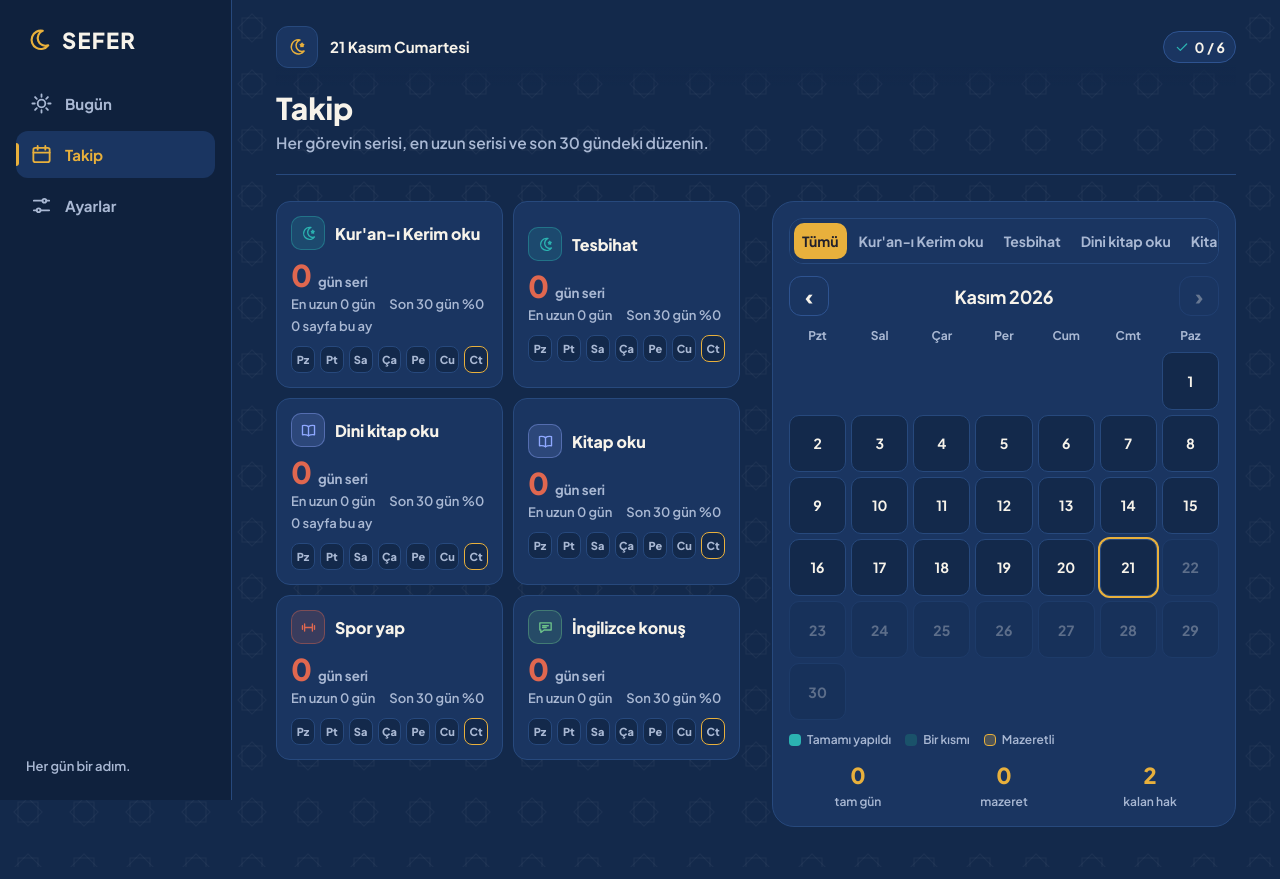
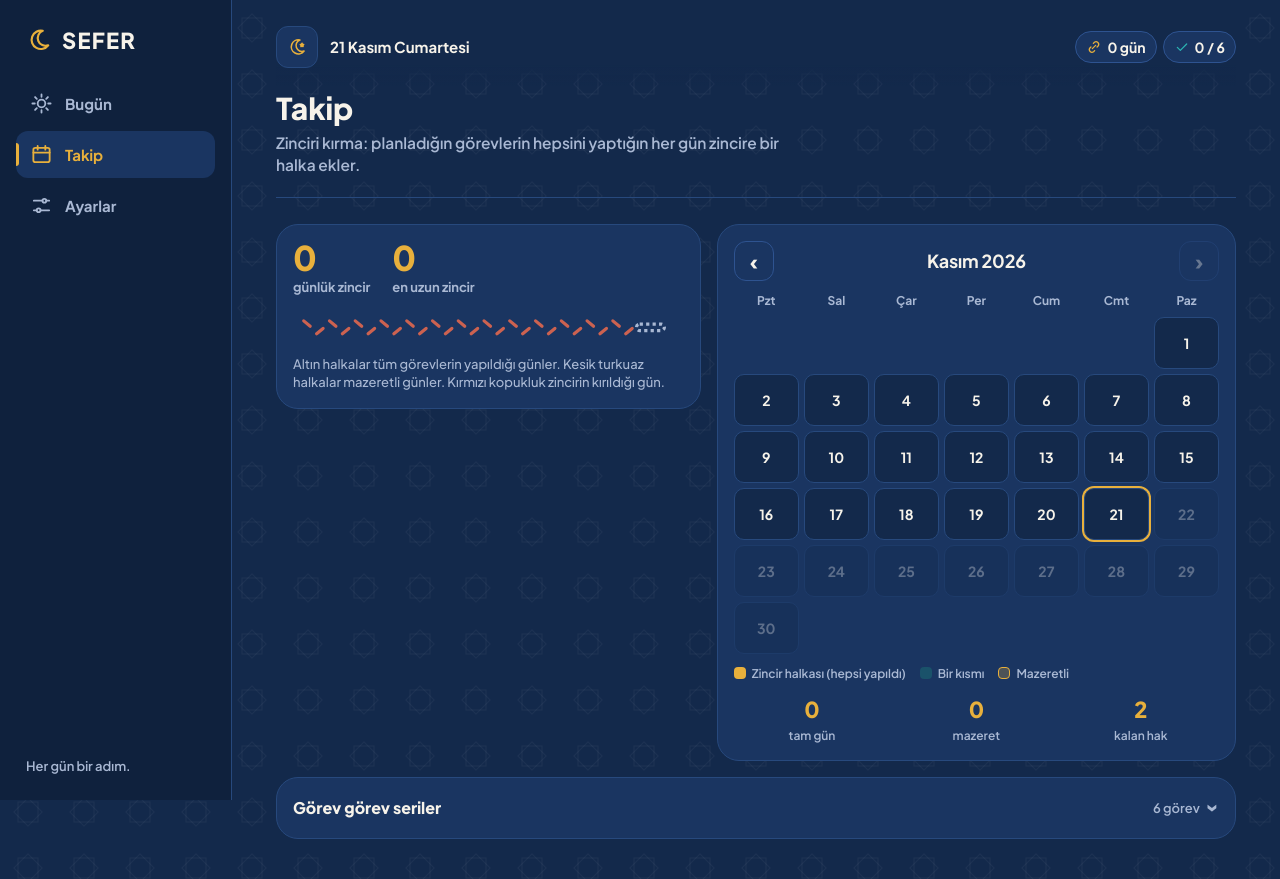
Before and after one commit to omerfarukcetin/sefer, a plain HTML site: page index.html in a window 1280 px wide. Both pictures are taken after a click on the button "Takip". Drawn offline with Linux system fonts and the light colour scheme.

Commit message:
Zinciri kırma: günlük zincir, takvimde halkalar, açılır görev serileri
Co-Authored-By: Claude Opus 5.5 <noreply@anthropic.com>
Claude-Session: https://claude.ai/code/session_01F8gGz8jfbs2QmuZTRywqvC

```diff
--- a/index.html
+++ b/index.html
@@ -240,7 +240,24 @@ button.zikr:active{transform:scale(.97)}
 .daypick button.on{background:var(--turq);border-color:var(--turq);color:var(--lapis)}
 .rlist2{margin-top:6px}
 @media (min-width:700px){ .sgrid{grid-template-columns:1fr 1fr} }
-@media (min-width:1000px){ .v-takip{grid-template-columns:minmax(0,1.1fr) minmax(0,.9fr)} .v-takip .a-cal .calbox{margin-top:0} .v-takip .sgrid{grid-template-columns:1fr 1fr} }
+.chain{display:block;width:100%;height:auto;margin-top:10px}
+.chainbox{margin-top:16px;background:var(--lapis2);border:1px solid var(--lapis3);border-radius:var(--r-md);padding:12px 14px}
+.chainbox b{font-size:14px}.chainbox .muted{font-size:13px;font-weight:600}
+.chainhero{display:grid;grid-template-columns:auto auto 1fr;align-items:center;gap:8px 22px}
+.chainhero .chain{grid-column:1/-1;margin-top:4px}
+.cstat b{display:block;font-size:34px;font-weight:800;line-height:1;color:var(--saffron)}.cstat small{color:var(--mist);font-weight:700;font-size:13px}
+.cd.link:before{content:"";position:absolute;left:-8px;top:50%;width:10px;height:4px;margin-top:-2px;background:var(--saffron);border-radius:2px}
+.cal .cd.full{background:var(--saffron);border-color:var(--saffron);color:var(--ink)}
+.calleg i.full{background:var(--saffron)!important}
+.fold{margin-top:16px;background:var(--lapis2);border:1px solid var(--lapis3);border-radius:var(--r-lg)}
+.fold summary{list-style:none;cursor:pointer;display:flex;align-items:center;justify-content:space-between;padding:16px;font-weight:800;font-size:16px}
+.fold summary::-webkit-details-marker{display:none}
+.fold summary:after{content:"›";font-size:22px;color:var(--mist);transform:rotate(90deg);transition:transform .2s;margin-left:10px}
+.fold[open] summary:after{transform:rotate(-90deg)}
+.fold summary small{margin-left:auto;color:var(--mist);font-weight:600;font-size:13px}
+.fold .sgrid{padding:0 12px 12px}
+.fold .scard2{background:var(--lapis)}
+@media (min-width:1000px){ .fold .sgrid{grid-template-columns:1fr 1fr 1fr} .tk-top{display:grid;grid-template-columns:minmax(0,.9fr) minmax(0,1.1fr);gap:16px;align-items:start} .tk-top .calbox{margin-top:0} .tk-top .cd{aspect-ratio:auto;height:52px} }
 
 /* ---------- ayarlar ---------- */
 .setwrap{max-width:680px}
@@ -412,6 +429,7 @@ const IC = {
   page:'<path d="M6 3.5h9l3.5 3.5v13.5H6z"/><path d="M9.5 11.5h6M9.5 15h6"/>',
   pin:'<path d="M12 21s7-6.2 7-11.5A7 7 0 0 0 5 9.5C5 14.8 12 21 12 21z"/><circle cx="12" cy="9.5" r="2.5"/>'
 };
+IC.chain='<path d="M9.5 14.5l5-5"/><path d="M11 6.5l1.6-1.6a4 4 0 0 1 5.6 5.6L16.6 12"/><path d="M13 17.5l-1.6 1.6a4 4 0 0 1-5.6-5.6L7.4 12"/>';
 IC.cal='<rect x="3.5" y="5" width="17" height="15" rx="2"/><path d="M3.5 10h17M8 3v4M16 3v4"/>';
 IC.star='<path d="M12 3.5l2.6 5.4 5.9.8-4.3 4.1 1 5.8-5.2-2.8-5.2 2.8 1-5.8-4.3-4.1 5.9-.8z"/>';
 IC.bell='<path d="M6 16v-5a6 6 0 0 1 12 0v5l1.5 2h-15z"/><path d="M10 20.5a2 2 0 0 0 4 0"/>';
@@ -461,7 +479,7 @@ const esc = s => String(s??'').replace(/[&<>"']/g,c=>({'&':'&amp;','<':'&lt;','>
 const $ = id => document.getElementById(id);
 const col = t => COL[t.icon]||COL.star;
 function rec(k=dk()){ if(!S.days[k]) S.days[k]={done:{}}; if(!S.days[k].done) S.days[k].done={}; return S.days[k]; }
-const scheduled = (t,k) => (t.days||ALL).includes(wd(k));
+const scheduled = (t,k) => (!t.since || k>=t.since) && (t.days||ALL).includes(wd(k));
 const isDone = (t,k) => !!(S.days[k]&&S.days[k].done&&S.days[k].done[t.id]);
 const excused = k => !!(S.days[k]&&S.days[k].excused);
 function firstKey(){ const ks=Object.keys(S.days).sort(); return ks[0]||dk(); }
@@ -476,6 +494,29 @@ function bestOf(t){ let k=firstKey(), end=dk(), run=0, best=0, g=0;
   return best; }
 function rate(t,days=30){ let s=0,d=0,k=dk(); const min=firstKey(); for(let i=0;i<days&&k>=min;i++){ if(scheduled(t,k)&&!excused(k)){ if(k!==dk()||isDone(t,k)){ s++; if(isDone(t,k)) d++; } } k=addDays(k,-1); } return {s,d,p:s?Math.round(d/s*100):0}; }
 const todays = () => S.tasks.filter(t=>scheduled(t,dk()));
+/* ---------- zincir: tüm planlı görevlerin yapıldığı günler ---------- */
+function dayState(k){ // full | part | none | ex | rest | fut
+  if(k>dk()) return 'fut';
+  const sc=S.tasks.filter(t=>scheduled(t,k)); if(!sc.length) return 'rest';
+  const dn=sc.filter(t=>isDone(t,k)).length;
+  if(dn===sc.length) return 'full'; if(excused(k)) return 'ex'; return dn?'part':'none';
+}
+function chainFrom(k){ const min=firstKey(); let n=0,g=0; while(k>=min && g++<4000){ const st=dayState(k); if(st==='full'){ n++; } else if(st!=='ex'&&st!=='rest') break; k=addDays(k,-1); } return n; }
+function chainNow(){ const t=dk(); return dayState(t)==='full' ? chainFrom(t) : chainFrom(addDays(t,-1)); }
+function chainBest(){ let k=firstKey(), end=dk(), run=0, best=0, g=0; while(k<=end && g++<4000){ const st=dayState(k); if(st==='full'){ run++; best=Math.max(best,run); } else if(st==='ex'||st==='rest'){} else if(k!==end) run=0; k=addDays(k,1); } return best; }
+function chainSvg(days=14){
+  const W=days*24+10; let links='';
+  for(let i=0;i<days;i++){
+    const k=addDays(dk(),-(days-1-i)), st=dayState(k), today=k===dk(), x=8+i*24, y=18;
+    const c = st==='full'?'var(--saffron)': st==='ex'?'var(--turq)': st==='rest'?'var(--lapis3)': today?'var(--mist)':'var(--coral)';
+    const dash = st==='ex'||(today&&st!=='full') ? 'stroke-dasharray="3 3"' : '';
+    if(st==='part'||st==='none'){ if(!today){ links+=`<g opacity=".9"><path d="M${x+2} ${y-6}l6 5M${x+14} ${y+6}l6-5" stroke="var(--coral)" stroke-width="3" stroke-linecap="round"/></g>`; continue; } }
+    links+= i%2===0
+      ? `<rect x="${x}" y="${y-8}" width="26" height="16" rx="8" fill="none" stroke="${c}" stroke-width="4" ${dash}/>`
+      : `<rect x="${x}" y="${y-3}" width="26" height="6" rx="3" fill="${st==='full'?c:'none'}" stroke="${c}" stroke-width="3" ${dash}/>`;
+  }
+  return `<svg class="chain" viewBox="0 0 ${W+18} 36" preserveAspectRatio="xMinYMid meet" role="img" aria-label="Son ${days} günün zinciri">${links}</svg>`;
+}
 function excuseLeft(k=dk()){ const m=k.slice(0,7); return EXCUSES-Object.keys(S.days).filter(d=>d.startsWith(m)&&S.days[d].excused).length; }
 
 /* ================= GÖRÜNÜM AYARLARI ================= */
@@ -598,7 +639,7 @@ function vHeader(){
   const T=todays(), d=T.filter(t=>isDone(t,dk())).length;
   return `<div class="hrow"><div class="brandm">${ico('huzur')}</div>
     <div class="who"><strong>SEFER</strong><span>${new Date().toLocaleDateString('tr-TR',{weekday:'long',day:'numeric',month:'long'})}</span></div>
-    <div class="pills"><span class="pill" style="color:var(--turq)">${ico('check')}<span style="color:var(--white)">${d} / ${T.length}</span></span></div></div>`;
+    <div class="pills"><span class="pill" style="color:var(--saffron)" title="Zincir">${ico('chain')}<span style="color:var(--white)">${chainNow()} gün</span></span><span class="pill" style="color:var(--turq)">${ico('check')}<span style="color:var(--white)">${d} / ${T.length}</span></span></div></div>`;
 }
 function taskRow(t,k=dk()){
   const r=S.days[k]||{done:{}}, e=(r.done||{})[t.id], d=!!e, ty=t.type||'check', tool={count:'beads',timer:'timer',pages:'page'}[ty]||'';
@@ -619,19 +660,22 @@ function excuseBox(){
   if(excused(t)) return `<div class="panel excuse"><p>Bugün mazeretli. Serilerin korunuyor.</p><button class="btn ghost" data-act="unexcuse" data-id="${t}">Geri al</button></div>`;
   const broken=S.tasks.filter(x=>scheduled(x,y)&&!isDone(x,y)&&!excused(y)&&(()=>{ let k=addDays(y,-1),g=0; while(g++<60){ if(!scheduled(x,k)||excused(k)){k=addDays(k,-1);continue;} return isDone(x,k);} return false; })());
   if(broken.length && excuseLeft(y)>0 && y>=firstKey())
-    return `<div class="panel excuse warn"><p>Dün yapılmayan görevler yüzünden ${broken.length===1?'bir serin':broken.length+' serin'} bozulmak üzere: ${esc(broken.map(x=>x.name).join(', '))}. Dün hasta ya da yolculukta idiysen mazeret hakkını kullanabilirsin.</p><button class="btn" data-act="excuse" data-id="${y}">Dünü mazeretli say</button></div>`;
+    return `<div class="panel excuse warn"><p>Dün yapılmayan görevler yüzünden zincirin ve ${broken.length===1?'bir serin':broken.length+' serin'} kırılmak üzere: ${esc(broken.map(x=>x.name).join(', '))}. Dün hasta ya da yolculukta idiysen mazeret hakkını kullanabilirsin.</p><button class="btn" data-act="excuse" data-id="${y}">Dünü mazeretli say</button></div>`;
   return '';
 }
 function vBugun(){
   const T=todays(), k=dk(), n=T.filter(t=>isDone(t,k)).length, p=T.length?n/T.length:0, left=T.filter(t=>!isDone(t,k));
   const ev=new Date().getHours()>=17;
-  const head = !T.length ? 'Bugün planlı görev yok' : n===T.length ? 'Bugünkü görevler tamam' : `${left.length} görev kaldı`;
-  const sub = !T.length ? 'Ayarlar\'dan görevlerinin hangi günlerde yapılacağını seçebilirsin.' : n===T.length ? 'Allah kabul etsin. Yarın görüşmek üzere.' :
-    ev ? `Henüz yapılmadı: ${esc(left.map(t=>t.name).join(', '))}` : 'Her görevin kendi serisi var. Tamamladıkça seriler uzar.';
+  const ch=chainNow(), done=n===T.length&&T.length, prevCh=done?ch:ch;
+  const head = !T.length ? 'Bugün dinlenme günü' : done ? `Zincir ${ch} gün` : 'Zinciri kırma';
+  const sub = !T.length ? 'Bugün planlı görev yok, zincirin bozulmaz.' : done ? 'Bugünün halkası eklendi. Allah kabul etsin.' :
+    ev ? `${left.length} görev kaldı: ${esc(left.map(t=>t.name).join(', '))}. Gece yarısına kadar tamamlarsan zincir ${ch+1} gün olur.`
+       : `${left.length} görev kaldı. Hepsini tamamlarsan zincir ${ch+1} gün olur.`;
+  const strip = `<div class="chainbox"><div class="between"><b>Son 14 gün</b><span class="muted">En uzun zincir: ${chainBest()} gün</span></div>${chainSvg(14)}</div>`;
   const dini=T.filter(t=>t.dini), diger=T.filter(t=>!t.dini), off=S.tasks.filter(t=>!scheduled(t,k));
   const ex=excuseBox(), left2=excuseLeft();
   return `<div class="cols v-bugun"><div class="a-hero"><section class="hero ${ev&&left.length?'risk':''}">${lanternSvg(p)}<div class="txt"><h2>${head}</h2><p>${sub}</p></div></section>
-    ${ex.includes('warn')?ex:''}</div><div class="a-tasks">
+    ${strip}${ex.includes('warn')?ex:''}</div><div class="a-tasks">
     ${dini.length?`<div class="group first"><div class="ghead"><h3>İbadet</h3><small>${dini.filter(t=>isDone(t,k)).length} / ${dini.length}</small></div>${dini.map(t=>taskRow(t)).join('')}</div>`:''}
     ${diger.length?`<div class="group ${dini.length?'':'first'}"><div class="ghead"><h3>Gelişim</h3><small>${diger.filter(t=>isDone(t,k)).length} / ${diger.length}</small></div>${diger.map(t=>taskRow(t)).join('')}</div>`:''}
     ${off.length?`<p class="offday">Bugün planlı değil: ${esc(off.map(t=>t.name).join(', '))}</p>`:''}
@@ -644,7 +688,7 @@ let calM=null, calTask=null;
 function dots7(t){ let h=''; for(let i=6;i>=0;i--){ const k=addDays(dk(),-i), sc=scheduled(t,k);
   h+=`<i class="${!sc?'off':excused(k)?'ex':isDone(t,k)?'on':k===dk()?'pend':''}" title="${WD[wd(k)]}">${['Pt','Sa','Ça','Pe','Cu','Ct','Pz'][wd(k)]}</i>`; } return h; }
 function vCal(){
-  const cur=dk().slice(0,7), m=calM||cur, [y,mo]=m.split('-').map(Number), today=dk(), T=calTask?S.tasks.filter(t=>t.id===calTask):S.tasks;
+  const cur=dk().slice(0,7), m=calM||cur, [y,mo]=m.split('-').map(Number), today=dk(), T=S.tasks;
   const startDow=(new Date(y,mo-1,1).getDay()+6)%7, nd=new Date(y,mo,0).getDate();
   let cells='', full=0, ex=0;
   for(let i=0;i<startDow;i++) cells+='<span></span>';
@@ -652,26 +696,31 @@ function vCal(){
     const k=`${m}-${String(d).padStart(2,'0')}`, fut=k>today, sc=T.filter(t=>scheduled(t,k)), dn=sc.filter(t=>isDone(t,k)).length;
     if(sc.length&&dn===sc.length&&!fut) full++; if(excused(k)) ex++;
     const cls = fut?'fut' : excused(k)&&dn<sc.length?'ex' : !sc.length?'free' : dn===sc.length?'full' : dn?'part':'';
-    cells+=`<button class="cd ${cls} ${k===today?'today':''}" ${fut?'disabled':`data-act="day" data-id="${k}"`} aria-label="${d}: ${dn}/${sc.length}">${d}${sc.length>1&&!fut&&dn?`<i>${dn}/${sc.length}</i>`:''}</button>`;
+    const pst = dayState(addDays(k,-1)), link = !fut && ['full','ex'].includes(dayState(k)) && wd(k)!==0 && ['full','ex'].includes(pst);
+    cells+=`<button class="cd ${cls} ${link?'link':''} ${k===today?'today':''}" ${fut?'disabled':`data-act="day" data-id="${k}"`} aria-label="${d}: ${dn}/${sc.length}">${d}${sc.length>1&&!fut&&dn?`<i>${dn}/${sc.length}</i>`:''}</button>`;
   }
   const label=new Date(y,mo-1,1).toLocaleDateString('tr-TR',{month:'long',year:'numeric'});
-  return `<div class="calbox panel"><div class="calfilter">${seg(calTask||'all',[['all','Tümü'],...S.tasks.map(t=>[t.id,t.name])],'calTask')}</div>
-    <div class="between" style="margin-top:12px"><button class="btn ghost cnav" data-act="calm" data-id="-1" aria-label="Önceki ay">‹</button>
+  return `<div class="calbox panel"><div class="between"><button class="btn ghost cnav" data-act="calm" data-id="-1" aria-label="Önceki ay">‹</button>
       <h3 style="margin:0;text-transform:capitalize">${label}</h3>
       <button class="btn ghost cnav" data-act="calm" data-id="1" aria-label="Sonraki ay" ${m>=cur?'disabled':''}>›</button></div>
     <div class="cal">${WD.map(w=>`<b>${w}</b>`).join('')}${cells}</div>
-    <div class="calleg"><span><i class="full"></i>Tamamı yapıldı</span><span><i class="part"></i>Bir kısmı</span><span><i class="ex"></i>Mazeretli</span></div>
+    <div class="calleg"><span><i class="full"></i>Zincir halkası (hepsi yapıldı)</span><span><i class="part"></i>Bir kısmı</span><span><i class="ex"></i>Mazeretli</span></div>
     <div class="calsum"><div><b>${full}</b><small>tam gün</small></div><div><b>${ex}</b><small>mazeret</small></div><div><b>${Math.max(0,excuseLeft())}</b><small>kalan hak</small></div></div></div>`;
 }
+let foldOpen=false;
 function vTakip(){
   const cards=S.tasks.map(t=>{ const st=streakOf(t), b=bestOf(t), r=rate(t);
     let extra=''; if(t.type==='pages'){ const m=dk().slice(0,7); let p=0; Object.entries(S.days).forEach(([k,r2])=>{ if(k.startsWith(m)&&r2.done&&r2.done[t.id]) p+=r2.done[t.id].n||0; }); extra=`<span>${p} sayfa bu ay</span>`; }
-    return `<button class="scard2" data-act="taskcal" data-id="${esc(t.id)}"><div class="sh"><span class="medal sm" style="--c:${col(t)}">${ico(t.icon)}</span><b>${esc(t.name)}</b></div>
+    return `<div class="scard2"><div class="sh"><span class="medal sm" style="--c:${col(t)}">${ico(t.icon)}</span><b>${esc(t.name)}</b></div>
       <div class="snum"><b>${st}</b><small>gün seri</small></div>
       <div class="smeta"><span>En uzun ${b} gün</span><span>Son 30 gün %${r.p}</span>${extra}</div>
-      <div class="d7">${dots7(t)}</div></button>`; }).join('');
-  return `<header class="phead"><h1>Takip</h1><p>Her görevin serisi, en uzun serisi ve son 30 gündeki düzenin.</p></header>
-    <div class="cols v-takip"><div class="a-cards"><div class="sgrid">${cards}</div></div><div class="a-cal">${vCal()}</div></div>`;
+      <div class="d7">${dots7(t)}</div></div>`; }).join('');
+  const ch=chainNow(), best=chainBest();
+  return `<header class="phead"><h1>Takip</h1><p>Zinciri kırma: planladığın görevlerin hepsini yaptığın her gün zincire bir halka ekler.</p></header>
+    <div class="tk-top"><div class="chainhero panel first"><div class="cstat"><b>${ch}</b><small>günlük zincir</small></div><div class="cstat"><b>${best}</b><small>en uzun zincir</small></div>${chainSvg(14)}
+      <p class="muted" style="grid-column:1/-1;font-size:13px;line-height:1.45">Altın halkalar tüm görevlerin yapıldığı günler. Kesik turkuaz halkalar mazeretli günler. Kırmızı kopukluk zincirin kırıldığı gün.</p></div>
+    ${vCal()}</div>
+    <details class="fold" ${foldOpen?'open':''} id="fold"><summary><span>Görev görev seriler</span><small>${S.tasks.length} görev</small></summary><div class="sgrid">${cards}</div></details>`;
 }
 function openDay(k){
   const T=S.tasks.filter(t=>scheduled(t,k)||isDone(t,k));
@@ -771,13 +820,11 @@ const ACT={
   unexcuse:k=>{ if(S.days[k]) S.days[k].excused=false; save(); render(); },
   day:k=>openDay(k),
   calm:d=>{ const cur=dk().slice(0,7), m=calM||cur, [y,mo]=m.split('-').map(Number), n=new Date(y,mo-1+(+d),1); const nm=n.getFullYear()+'-'+String(n.getMonth()+1).padStart(2,'0'); calM=nm>cur?cur:nm; render(); },
-  calTask:v=>{ calTask=v==='all'?null:v; render(); },
-  taskcal:id=>{ calTask=id; render(); const c=document.querySelector('.a-cal'); if(c) c.scrollIntoView({behavior:'smooth',block:'start'}); },
   setTab:v=>{ setTab=v; render(); },
   uiTheme:v=>{ S.ui.theme=v; save(); applyUI(); render(); },
   uiFont:v=>{ S.ui.font=+v; save(); applyUI(); render(); },
   edit:id=>editTask(id),
-  add:()=>{ const id='t'+Date.now(); S.tasks.push({id,name:'Yeni görev',hint:'',icon:'star',type:'check',goal:0,dini:false,days:[...ALL],remind:''}); save(); render(); editTask(id); },
+  add:()=>{ const id='t'+Date.now(); S.tasks.push({id,name:'Yeni görev',hint:'',icon:'star',type:'check',goal:0,dini:false,days:[...ALL],remind:'',since:dk()}); save(); render(); editTask(id); },
   mv:v=>{ const [id,d]=v.split(':'), i=S.tasks.findIndex(t=>t.id===id), j=i+(+d); if(i<0||j<0||j>=S.tasks.length) return; [S.tasks[i],S.tasks[j]]=[S.tasks[j],S.tasks[i]]; save(); render(); editTask(id); },
   tday:v=>{ const [id,j]=v.split(':'), t=S.tasks.find(x=>x.id===id); if(!t) return; const d=new Set(t.days||ALL); d.has(+j)?d.delete(+j):d.add(+j);
     if(!d.size) return toast('En az bir gün seçili olmalı.'); t.days=[...d].sort(); save(); render(); editTask(id); },
@@ -808,6 +855,7 @@ document.addEventListener('click',e=>{
   const f=ACT[b.dataset.act]; if(f) f(b.dataset.id,b);
 });
 document.addEventListener('keydown',e=>{ if(e.key==='Escape') closeModal(); });
+document.addEventListener('toggle',e=>{ if(e.target&&e.target.id==='fold') foldOpen=e.target.open; },true);
 document.addEventListener('change',e=>{
   const el=e.target, f=el.dataset&&el.dataset.f; if(!f) return;
   if(f==='uiVib'||f==='uiSound'){ S.ui[f==='uiVib'?'vib':'sound']=el.checked; save(); return; }
--- a/sw.js
+++ b/sw.js
@@ -1,6 +1,6 @@
 // SEFER service worker: uygulamayı internetsiz de açar.
 // Yeni sürüm yayınlarken CACHE adındaki numarayı artır.
-const CACHE = 'sefer-v16';
+const CACHE = 'sefer-v17';
 const SHELL = ['./', './index.html', './manifest.webmanifest',
   './icons/icon-192.png', './icons/icon-512.png', './icons/icon-maskable-512.png', './icons/apple-touch-icon.png'];
 
```
